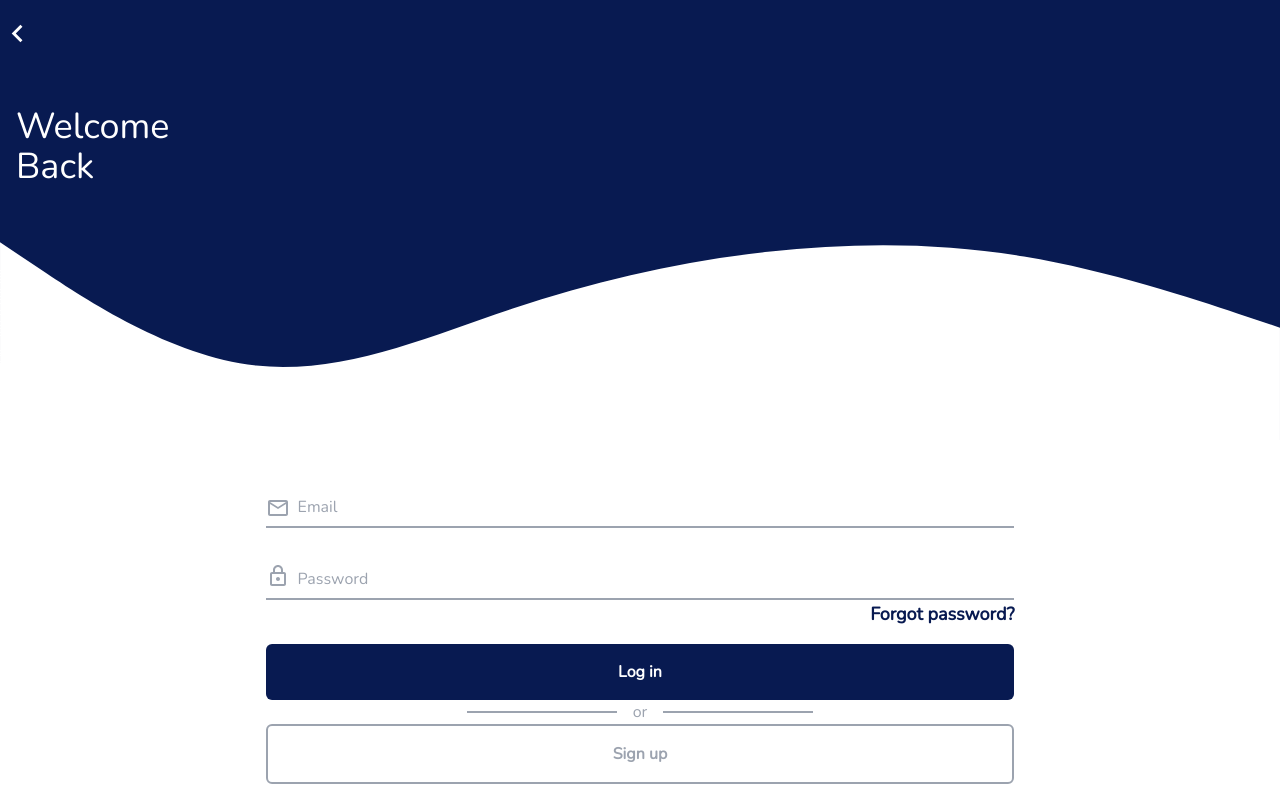
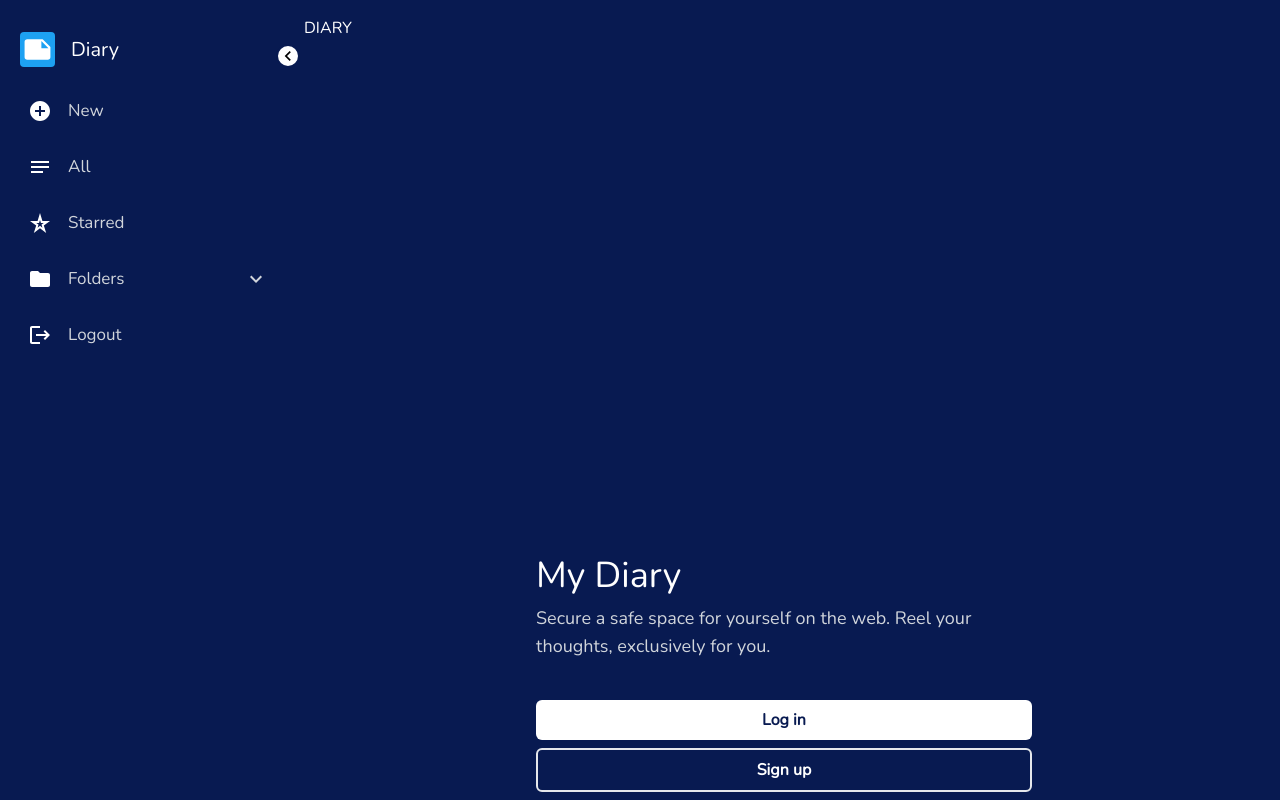
Before and after one commit to marvelstalwart/DiaryMernApp, a React (Create React App) app in the folder client/: page / in a window 1280 px wide. Before the commit this address led to /sign-in. Built offline with nearby package versions, Linux system fonts and the light colour scheme.

Commit message:
fixed route

```diff
--- a/client/src/App.js
+++ b/client/src/App.js
@@ -30,7 +30,7 @@ function App() {
 
       <Routes>
       <Route element={<Layout hideHeaderPaths={["/sign-in", "/welcome", "/sign-up"]}/>}>
-      <Route path='/' exact element={<Notes/>}/>
+      <Route path='/entries' element={<Notes/>}/>
       <Route path='/new-entry' element={<NewEntry/>}/>
       <Route path='/edit/:id' element={<NewEntry/>}/>
       <Route path='/life' element={<Life/>}/>
@@ -38,7 +38,7 @@ function App() {
       <Route path='/school' element={<School/>}/>
       <Route path='/sign-in' element={<SignIn/>}/>
       <Route path='/sign-up' element={<SignUp/>}/>
-      <Route path='/welcome' element={<Welcome/>}/>
+      <Route path='/' exact element={<Welcome/>}/>
       <Route path='*' element={<NotFound/>}/>
       <Route path='/entry/:id' element={<SingleNote/>}/>
       </Route>
--- a/client/src/components/pages/signup/SignIn.jsx
+++ b/client/src/components/pages/signup/SignIn.jsx
@@ -40,7 +40,7 @@ export default function SignIn() {
     }
     if (isSuccess ) {
 
-      navigate('/')
+      navigate('/entries')
 
     }
     dispatch(reset())
--- a/client/src/features/auth/authService.js
+++ b/client/src/features/auth/authService.js
@@ -1,6 +1,6 @@
 import axios from 'axios';
-const  API_URL = 'https://mywebdiaries.herokuapp.com/users/create'
-const LOGIN_URL = 'https://mywebdiaries.herokuapp.com//users/login'
+const  API_URL = 'https://mywebdiaries.herokuapp.com/users/create/'
+const LOGIN_URL = 'https://mywebdiaries.herokuapp.com/users/login/'
 //Register user
 
 const register = async (userData)=> {
--- a/client/src/sidebar/Sidebar.jsx
+++ b/client/src/sidebar/Sidebar.jsx
@@ -67,7 +67,7 @@ export default function Sidebar() {
       <div className={`${expanded && "rotate-[360deg]"}`}><NoteIcon className={`cursor-pointer duration-300
         bg-[#1da1f2] rounded p-0.5 text-white `} fontSize='large'/></div>
 
-    <Link to='/'><h1 className={`text-white origin-left
+    <Link to='/entries'><h1 className={`text-white origin-left
     ${!expanded && "scale-0 "}
     font-medium text-xl
     duration-300 break-normal`}>Diary</h1></Link>
```
